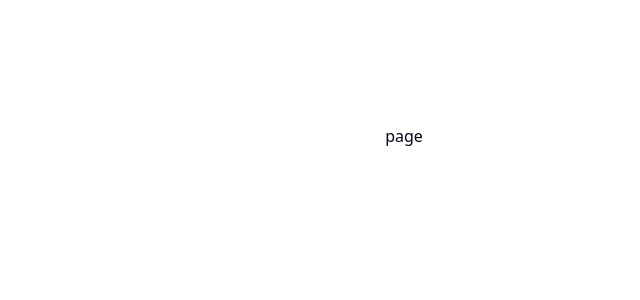
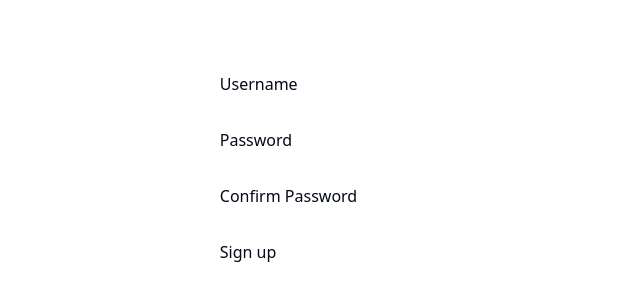
Before and after one commit to Toyehamzat/blogMaster, a Next.js app in the folder client/: page /signup in a window 1280 px wide. Shown: the part 264-564 px from the top of the page, without its empty margins (236-876 px from the left). Built offline with nearby package versions, Linux system fonts and the light colour scheme.

Commit message:
chore: Update signup page with form layout and styling

```diff
--- a/client/app/(platform)/(auth)/signup/page.tsx
+++ b/client/app/(platform)/(auth)/signup/page.tsx
@@ -1,7 +1,47 @@
 import React from "react";
 
 function page() {
-  return <div>page</div>;
+  return (
+    <div>
+      <section className="flex flex-col max-w-xl p-8 mx-auto mt-8">
+        <form className="space-y-8 mt-8">
+          <div className="form-item">
+            <label className="form-label">Username</label>
+            <input
+              className="form-control input"
+              type="text"
+              required
+              disabled={false}
+            />
+            <div className="form-message"></div>
+          </div>
+          <div className="form-item">
+            <label className="form-label">Password</label>
+            <input
+              className="form-control input"
+              type="password"
+              required
+              disabled={false}
+            />
+            <div className="form-message"></div>
+          </div>
+          <div className="form-item">
+            <label className="form-label">Confirm Password</label>
+            <input
+              className="form-control input"
+              type="password"
+              required
+              disabled={false}
+            />
+            <div className="form-message"></div>
+          </div>
+          <button className="button" type="submit" disabled={false}>
+            Sign up
+          </button>
+        </form>
+      </section>
+    </div>
+  );
 }
 
 export default page;
```
